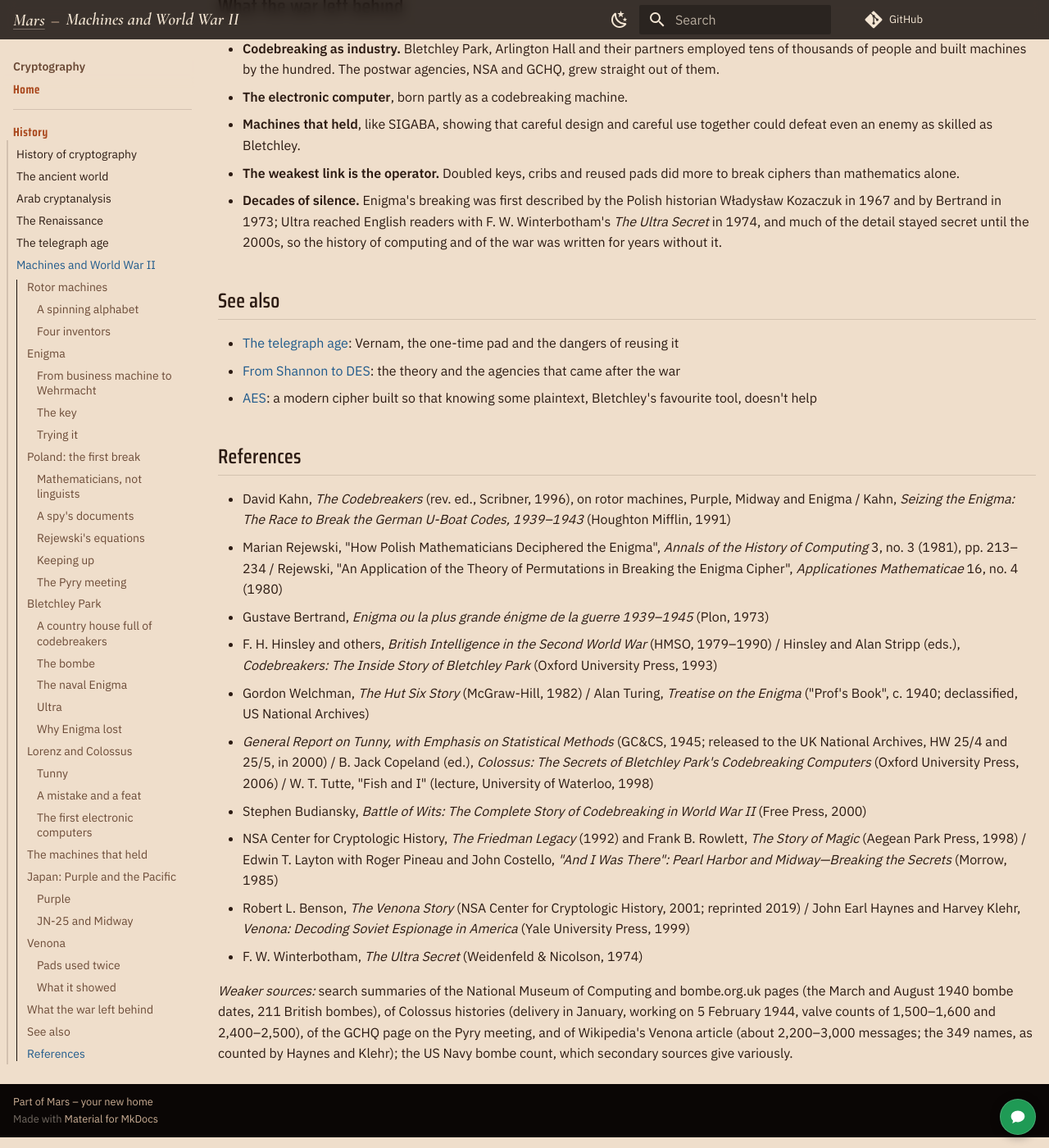
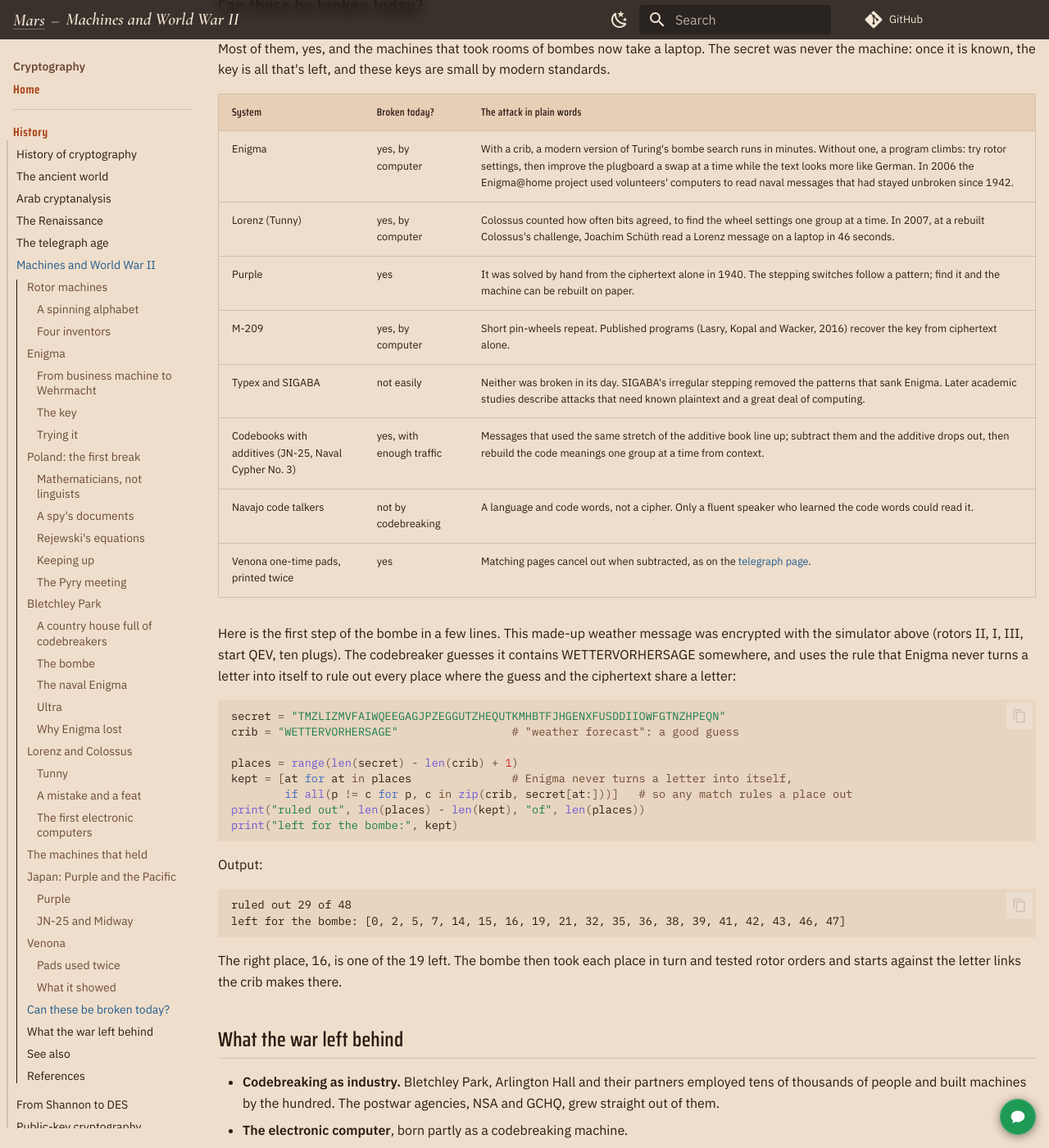
Before and after one commit to TTMathCS/cryptography, an MkDocs documentation site: the page built from docs/history/05-Machines-and-WWII.md, in a window 1280 px wide and 1400 px high, scrolled down 9951 px. Shown: the whole window at 82% size. Built offline with MkDocs 1.6.1 and Material for MkDocs 9.7.7, drawn with Linux system fonts in a browser that asks for light colours; comment, search, counter and statistics services are not loaded; some of the changed text lies outside the part shown.

Commit message:
History, Machines and WWII: 'Can these be broken today?' for each system, and a runnable first bombe step (sliding a crib past a letter that can't encrypt to itself) (#1)
Co-Authored-By: Claude Opus 5.5 <noreply@anthropic.com>
Claude-Session: https://claude.ai/code/session_01BzeR6oCkyYZtrCqTFc8DBr

````diff
--- a/docs/history/05-Machines-and-WWII.md
+++ b/docs/history/05-Machines-and-WWII.md
@@ -540,6 +540,52 @@ made public from 1995.
 Venona is the clearest lesson in the whole history: a mathematically
 perfect cipher, broken because of how its keys were made and handled.
 
+## Can these be broken today?
+
+Most of them, yes, and the machines that took rooms of bombes now take a
+laptop. The secret was never the machine: once it is known, the key is
+all that's left, and these keys are small by modern standards.
+
+| System | Broken today? | The attack in plain words |
+|---|---|---|
+| Enigma | yes, by computer | With a crib, a modern version of Turing's bombe search runs in minutes. Without one, a program climbs: try rotor settings, then improve the plugboard a swap at a time while the text looks more like German. In 2006 the Enigma@home project used volunteers' computers to read naval messages that had stayed unbroken since 1942. |
+| Lorenz (Tunny) | yes, by computer | Colossus counted how often bits agreed, to find the wheel settings one group at a time. In 2007, at a rebuilt Colossus's challenge, Joachim Schüth read a Lorenz message on a laptop in 46 seconds. |
+| Purple | yes | It was solved by hand from the ciphertext alone in 1940. The stepping switches follow a pattern; find it and the machine can be rebuilt on paper. |
+| M-209 | yes, by computer | Short pin-wheels repeat. Published programs (Lasry, Kopal and Wacker, 2016) recover the key from ciphertext alone. |
+| Typex and SIGABA | not easily | Neither was broken in its day. SIGABA's irregular stepping removed the patterns that sank Enigma. Later academic studies describe attacks that need known plaintext and a great deal of computing. |
+| Codebooks with additives (JN-25, Naval Cypher No. 3) | yes, with enough traffic | Messages that used the same stretch of the additive book line up; subtract them and the additive drops out, then rebuild the code meanings one group at a time from context. |
+| Navajo code talkers | not by codebreaking | A language and code words, not a cipher. Only a fluent speaker who learned the code words could read it. |
+| Venona one-time pads, printed twice | yes | Matching pages cancel out when subtracted, as on the [telegraph page](04-Telegraph-Age.md#why-it-cant-be-broken). |
+
+Here is the first step of the bombe in a few lines. This made-up
+weather message was encrypted with the simulator above (rotors II, I,
+III, start QEV, ten plugs). The codebreaker guesses it contains
+WETTERVORHERSAGE somewhere, and uses the rule that Enigma never turns a
+letter into itself to rule out every place where the guess and the
+ciphertext share a letter:
+
+```python
+secret = "TMZLIZMVFAIWQEEGAGJPZEGGUTZHEQUTKMHBTFJHGENXFUSDDIIOWFGTNZHPEQN"
+crib = "WETTERVORHERSAGE"                 # "weather forecast": a good guess
+
+places = range(len(secret) - len(crib) + 1)
+kept = [at for at in places               # Enigma never turns a letter into itself,
+        if all(p != c for p, c in zip(crib, secret[at:]))]   # so any match rules a place out
+print("ruled out", len(places) - len(kept), "of", len(places))
+print("left for the bombe:", kept)
+```
+
+Output:
+
+```
+ruled out 29 of 48
+left for the bombe: [0, 2, 5, 7, 14, 15, 16, 19, 21, 32, 35, 36, 38, 39, 41, 42, 43, 46, 47]
+```
+
+The right place, 16, is one of the 19 left. The bombe then took each
+place in turn and tested rotor orders and starts against the letter
+links the crib makes there.
+
 ## What the war left behind
 
 - **Codebreaking as industry.** Bletchley Park, Arlington Hall and their
@@ -578,5 +624,6 @@ perfect cipher, broken because of how its keys were made and handled.
 - NSA Center for Cryptologic History, *The Friedman Legacy* (1992) and Frank B. Rowlett, *The Story of Magic* (Aegean Park Press, 1998) / Edwin T. Layton with Roger Pineau and John Costello, *"And I Was There": Pearl Harbor and Midway—Breaking the Secrets* (Morrow, 1985)
 - Robert L. Benson, *The Venona Story* (NSA Center for Cryptologic History, 2001; reprinted 2019) / John Earl Haynes and Harvey Klehr, *Venona: Decoding Soviet Espionage in America* (Yale University Press, 1999)
 - F. W. Winterbotham, *The Ultra Secret* (Weidenfeld & Nicolson, 1974)
+- George Lasry, Nils Kopal and Arno Wacker, "Ciphertext-only cryptanalysis of Hagelin M-209 pins and lugs", *Cryptologia* 40, no. 2 (2016)
 
-*Weaker sources:* search summaries of the National Museum of Computing and bombe.org.uk pages (the March and August 1940 bombe dates, 211 British bombes), of Colossus histories (delivery in January, working on 5 February 1944, valve counts of 1,500–1,600 and 2,400–2,500), of the GCHQ page on the Pyry meeting, and of Wikipedia's Venona article (about 2,200–3,000 messages; the 349 names, as counted by Haynes and Klehr); the US Navy bombe count, which secondary sources give variously.
+*Weaker sources:* search summaries of the National Museum of Computing and bombe.org.uk pages (the March and August 1940 bombe dates, 211 British bombes), of Colossus histories (delivery in January, working on 5 February 1944, valve counts of 1,500–1,600 and 2,400–2,500), of the GCHQ page on the Pyry meeting, and of Wikipedia's Venona article (about 2,200–3,000 messages; the 349 names, as counted by Haynes and Klehr); the US Navy bombe count, which secondary sources give variously; news reports of the M4 Message Breaking Project (Stefan Krah, 2006) and of Joachim Schüth's 46-second laptop break at the 2007 Cipher Event; for Typex and SIGABA, the general shape of later academic attacks (Mark Stamp and colleagues), not checked in detail.
````
